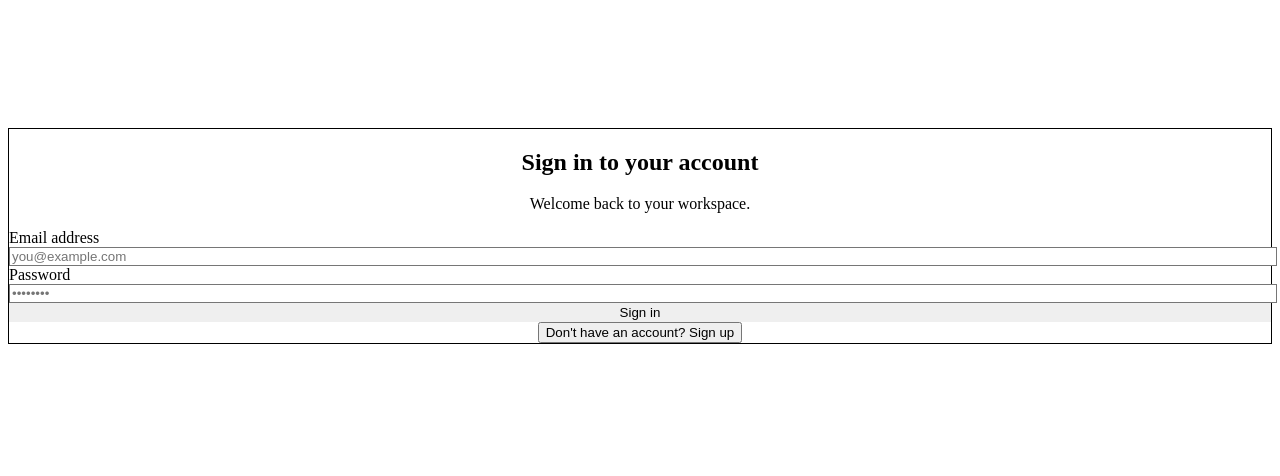
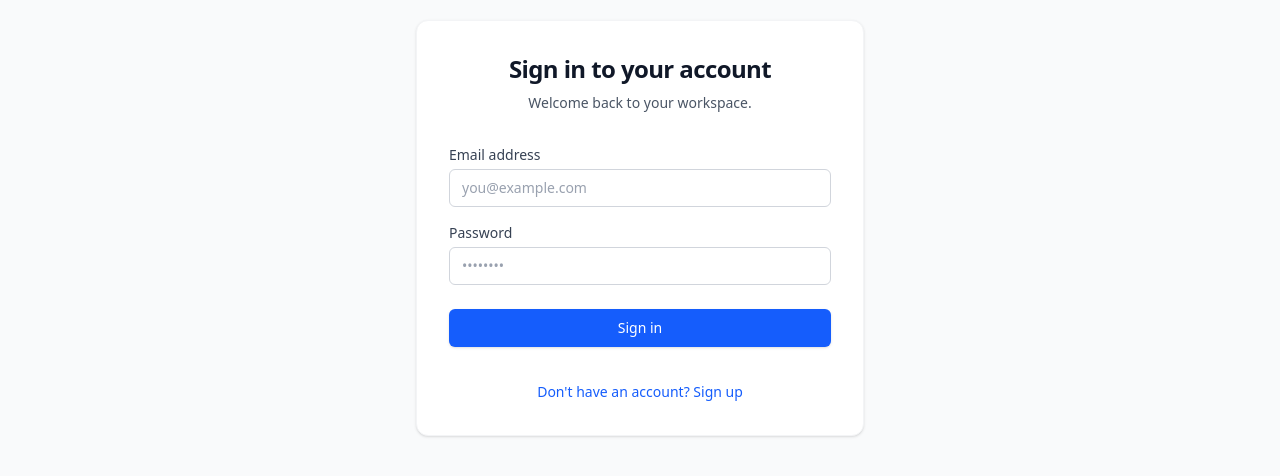
Before and after one commit to YisakTekia/task-manager, a Next.js app: page /login in a window 1280 px wide. Shown: the part 172-648 px from the top of the page. Built offline with nearby package versions, Linux system fonts and the light colour scheme.

Commit message:
Update TypeScript version, modify Tailwind CSS imports, and enhance signup function with email redirect option

```diff
--- a/package.json
+++ b/package.json
@@ -23,6 +23,6 @@
     "eslint": "^9",
     "eslint-config-next": "16.2.7",
     "tailwindcss": "^4",
-    "typescript": "^5"
+    "typescript": "^5.4.5"
   }
 }
--- a/src/app/globals.css
+++ b/src/app/globals.css
@@ -1,3 +1 @@
-@tailwind base;
-@tailwind components;
-@tailwind utilities;
+@import "tailwindcss";
--- a/src/app/login/actions.ts
+++ b/src/app/login/actions.ts
@@ -1,41 +1,65 @@
 'use server'
 
+// Import Next.js server actions utilities for caching and routing
 import { revalidatePath } from 'next/cache'
 import { redirect } from 'next/navigation'
+
+// Import the Supabase server client instance
 import { createClient } from '@/utils/supabase/server'
 
 export async function login(formData: FormData) {
+  // Initialize the Supabase client
   const supabase = await createClient()
+
+  // Extract email and password from the submitted form data
   const email = formData.get('email') as string
   const password = formData.get('password') as string
 
+  // Attempt to sign in the user with Supabase Auth
   const { error } = await supabase.auth.signInWithPassword({
     email,
     password,
   })
 
+  // If there is an authentication error, return the error message to the client
   if (error) {
     return { error: error.message }
   }
 
+  // Revalidate the layout cache to update UI state (e.g., navbar session state)
   revalidatePath('/', 'layout')
+
+  // Redirect the user to the main dashboard upon successful login
   redirect('/')
 }
 
 export async function signup(formData: FormData) {
+  // Initialize the Supabase client
   const supabase = await createClient()
+
+  // Extract email and password from the submitted form data
   const email = formData.get('email') as string
   const password = formData.get('password') as string
 
+  // Attempt to register the new user
   const { error } = await supabase.auth.signUp({
     email,
     password,
+    options: {
+      // Explicitly define the redirect URL for email verification
+      // This strictly resolves the "Invalid path specified in request URL" error in production
+      emailRedirectTo: 'https://task-manager-chi-pink-75.vercel.app',
+    }
   })
 
+  // If there is a registration error, return the error message to the client
   if (error) {
     return { error: error.message }
   }
 
+  // Revalidate the layout cache to reflect the new session
   revalidatePath('/', 'layout')
+
+  // Redirect the user to the main dashboard upon successful signup
   redirect('/')
 }
--- a/src/app/login/page.tsx
+++ b/src/app/login/page.tsx
@@ -8,24 +8,21 @@ export default function LoginPage() {
   const [errorMsg, setErrorMsg] = useState<string | null>(null)
   const [isLoginView, setIsLoginView] = useState<boolean>(true)
 
-  async function onSubmit(event: React.FormEvent<HTMLFormElement>) {
-    event.preventDefault()
+  // Modern Next.js Server Action handler for the form
+  async function handleAuth(formData: FormData) {
     setIsLoading(true)
     setErrorMsg(null)
 
-    const formData = new FormData(event.currentTarget)
+    // Determine which server action to call based on the current UI state
+    const actionToRun = isLoginView ? login : signup
 
-    try {
-      const response = isLoginView
-        ? await login(formData)
-        : await signup(formData)
+    // Call the server action directly.
+    // Note: No try...catch block is used here so Next.js can handle redirects normally.
+    const response = await actionToRun(formData)
 
-      if (response?.error) {
-        setErrorMsg(response.error)
-      }
-    } catch {
-      setErrorMsg('An unexpected error occurred. Please try again.')
-    } finally {
+    // Only display an error if the Supabase action explicitly returns one
+    if (response?.error) {
+      setErrorMsg(response.error)
       setIsLoading(false)
     }
   }
@@ -42,7 +39,8 @@ export default function LoginPage() {
           </p>
         </div>
 
-        <form onSubmit={onSubmit} className="mt-8 space-y-6">
+        {/* Key fix: Replaced 'onSubmit' with 'action' for native Next.js handling */}
+        <form action={handleAuth} className="mt-8 space-y-6">
           <div className="space-y-4">
             <div>
               <label htmlFor="email" className="block text-sm font-medium text-gray-700">
```
Also changed, not shown: 1 other file (tests, documents, lock files or other folders).
